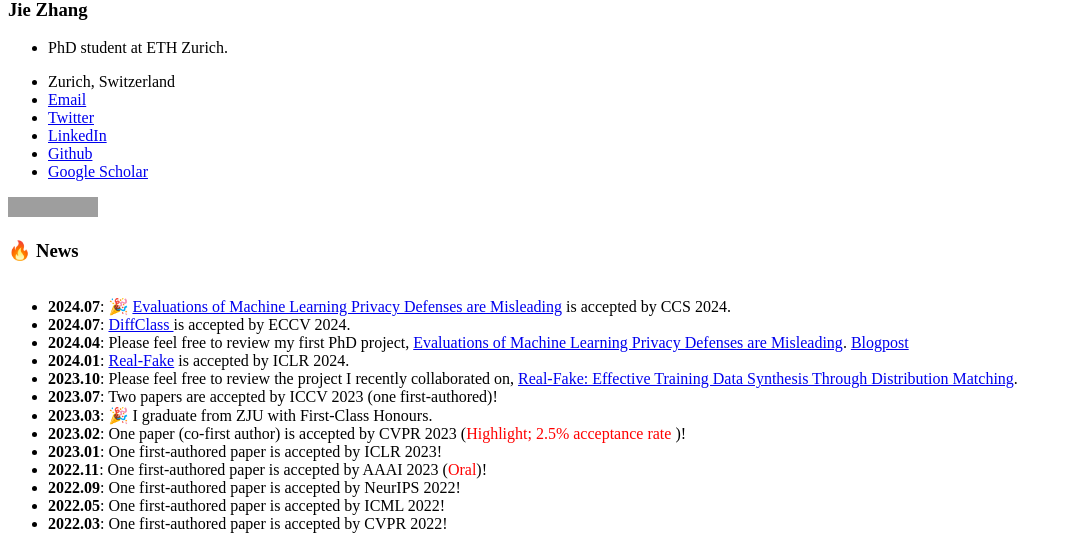
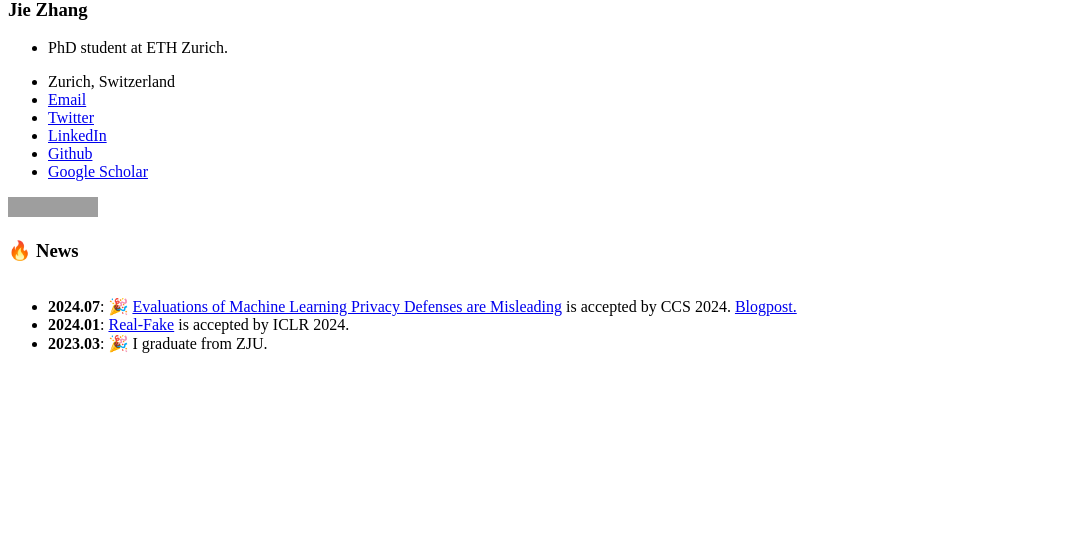
Before and after one commit to zj-jayzhang/zj-jayzhang.github.io, a Jekyll site: the page built from _pages/includes/news.md, in a window 1280 px wide. Shown: the part 544-1093 px from the top of the page, without its empty margins (0-1069 px from the left). Built offline with Jekyll 4.4.1, drawn with Linux system fonts in a browser that asks for light colours; our own code applies the rules of GitHub Pages for plain Markdown files; after the commit the page ends 921 px from its top, so only the background shows below that; grey boxes are pictures that could not be loaded.

Commit message:
update pub&info

```diff
--- a/_pages/includes/news.md
+++ b/_pages/includes/news.md
@@ -9,18 +9,18 @@
 
 <div class="scrollable">
   <ul>
-    <li><strong>2024.07</strong>: 🎉 <a href="https://arxiv.org/abs//2404.17399">Evaluations of Machine Learning Privacy Defenses are Misleading</a> is accepted by CCS 2024. </li>
-    <li><strong>2024.07</strong>: <a href="https://arxiv.org/abs/2403.05016"> DiffClass </a> is accepted by ECCV 2024. </li>
-    <li><strong>2024.04</strong>: Please feel free to review my first PhD project, <a href="https://arxiv.org/abs//2404.17399">Evaluations of Machine Learning Privacy Defenses are Misleading</a>.  <a href="https://spylab.ai/blog/misleading-privacy-evals/">  Blogpost </a>  </li>
+    <li><strong>2024.07</strong>: 🎉 <a href="https://arxiv.org/abs//2404.17399">Evaluations of Machine Learning Privacy Defenses are Misleading</a> is accepted by CCS 2024.  <a href="https://spylab.ai/blog/misleading-privacy-evals/">  Blogpost. </a>  </li>
+    <!-- <li><strong>2024.07</strong>: <a href="https://arxiv.org/abs/2403.05016"> DiffClass </a> is accepted by ECCV 2024. </li> -->
+    <!-- <li><strong>2024.04</strong>: Please feel free to review my first PhD project, <a href="https://arxiv.org/abs//2404.17399">Evaluations of Machine Learning Privacy Defenses are Misleading</a>.  <a href="https://spylab.ai/blog/misleading-privacy-evals/">  Blogpost </a>  </li> -->
     <li><strong>2024.01</strong>: <a href="https://arxiv.org/abs/2310.10402">Real-Fake</a> is accepted by ICLR 2024.</li>
-    <li><strong>2023.10</strong>: Please feel free to review the project I recently collaborated on, <a href="https://arxiv.org/abs/2310.10402">Real-Fake: Effective Training Data Synthesis Through Distribution Matching</a>.</li>
-    <li><strong>2023.07</strong>: Two papers are accepted by ICCV 2023 (one first-authored)!</li>
-    <li><strong>2023.03</strong>: 🎉 I graduate from ZJU with First-Class Honours.</li>
-    <li><strong>2023.02</strong>: One paper (co-first author) is accepted by CVPR 2023 (<font color="red">Highlight; 2.5% acceptance rate </font>)!</li>
+    <!-- <li><strong>2023.10</strong>: Please feel free to review the project I recently collaborated on, <a href="https://arxiv.org/abs/2310.10402">Real-Fake: Effective Training Data Synthesis Through Distribution Matching</a>.</li> -->
+    <!-- <li><strong>2023.07</strong>: Two papers are accepted by ICCV 2023 (one first-authored)!</li> -->
+    <li><strong>2023.03</strong>: 🎉 I graduate from ZJU.</li>
+    <!-- <li><strong>2023.02</strong>: One paper (co-first author) is accepted by CVPR 2023 (<font color="red">Highlight; 2.5% acceptance rate </font>)!</li>
     <li><strong>2023.01</strong>: One first-authored paper is accepted by ICLR 2023!</li>
     <li><strong>2022.11</strong>: One first-authored paper is accepted by AAAI 2023 (<font color="red">Oral</font>)!</li>
     <li><strong>2022.09</strong>: One first-authored paper is accepted by NeurIPS 2022!</li>
     <li><strong>2022.05</strong>: One first-authored paper is accepted by ICML 2022!</li>
-    <li><strong>2022.03</strong>: One first-authored paper is accepted by CVPR 2022!</li>
+    <li><strong>2022.03</strong>: One first-authored paper is accepted by CVPR 2022!</li> -->
   </ul>
 </div>
```
Also changed, not shown: _pages/about.md (+1 -1 lines), _pages/includes/intro.md (+3 -2 lines), _pages/includes/pubs.md (+12 -7 lines).
